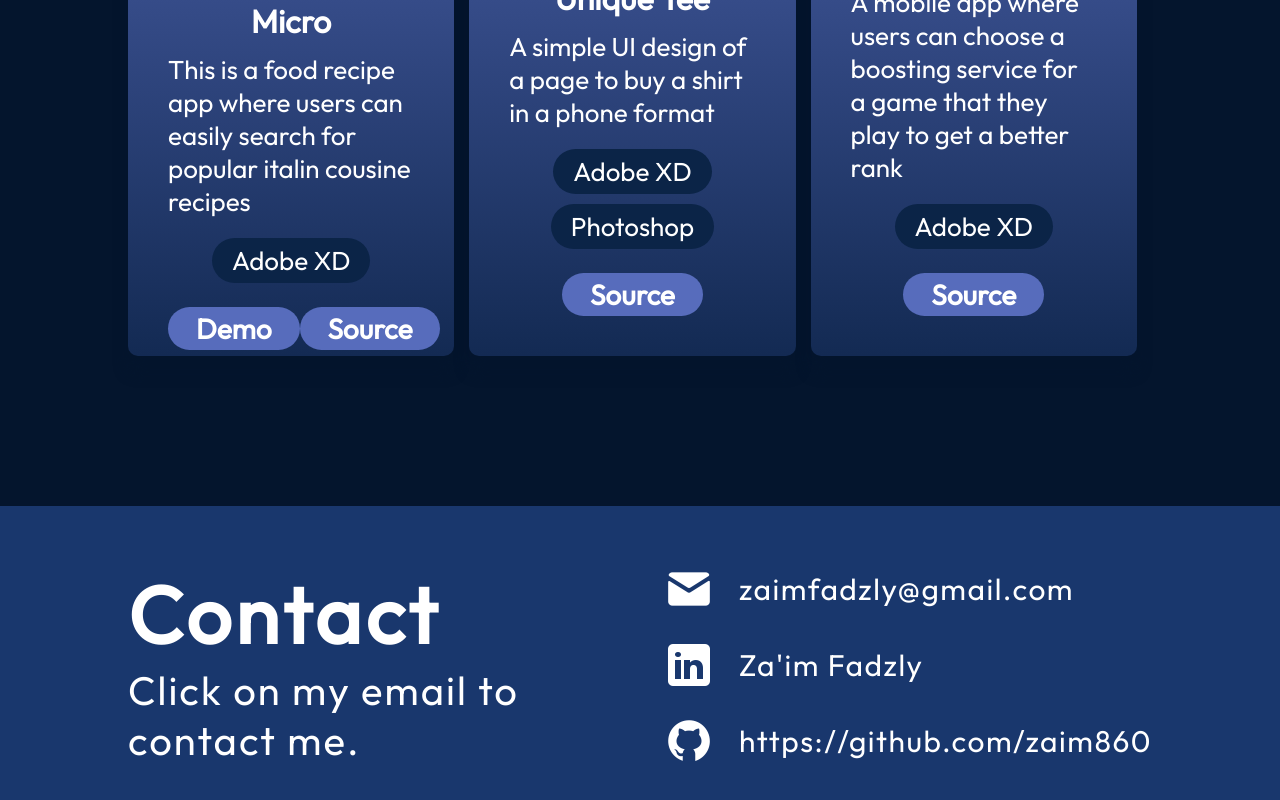
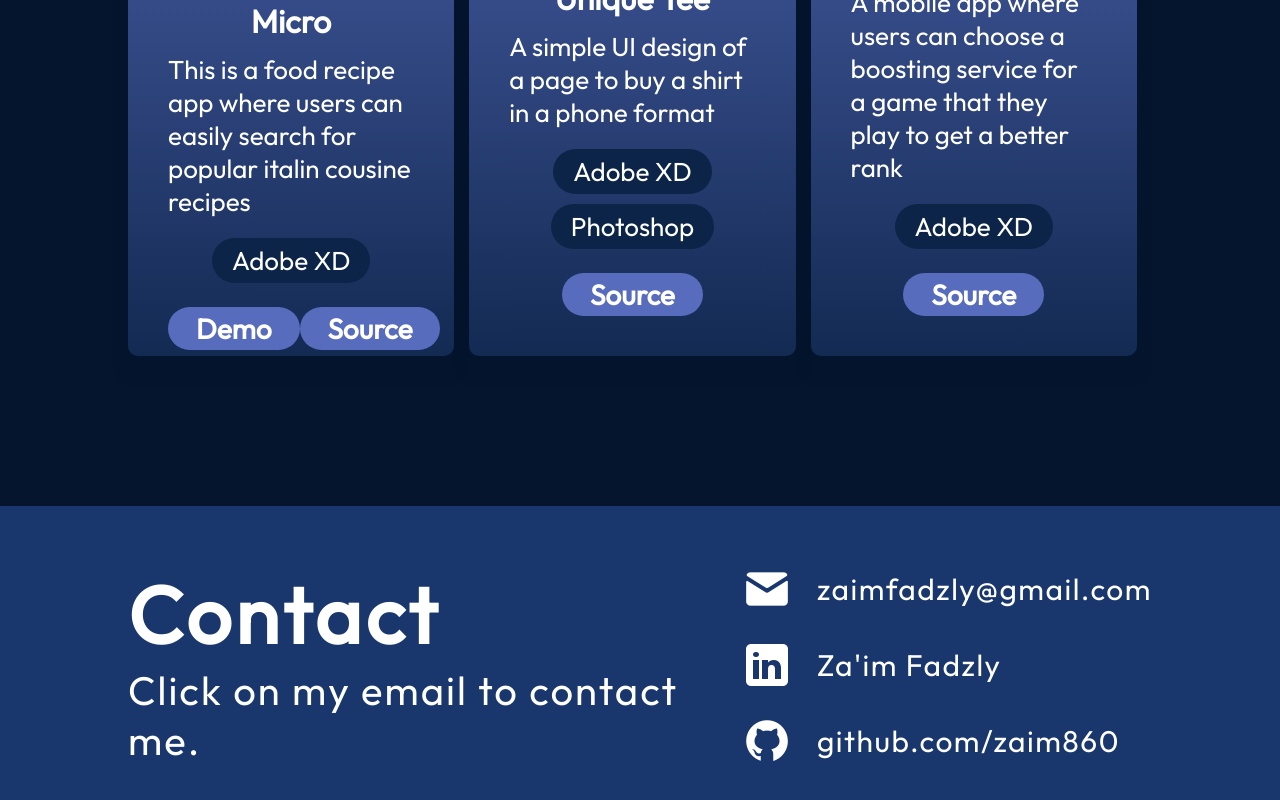
Before and after one commit to zaim860/ZaimPortfolio, a React (Vite) app: page / in a window 1280 px wide. Shown: the part 4693-5493 px from the top of the page. Built offline with nearby package versions, Linux system fonts and the light colour scheme.

Commit message:
css shit

```diff
--- a/src/components/Contact/Contact.jsx
+++ b/src/components/Contact/Contact.jsx
@@ -21,7 +21,7 @@ export const Contact = () => {
       </li>
       <li className={styles.link}>
         <img src={getImageUrl('contact/githubIcon.png')} alt="githubIcon" />
-        <a href='https://github.com/zaim860' target="_blank" rel="noopener noreferrer"><span>https://github.com/zaim860</span></a>
+        <a href='https://github.com/zaim860' target="_blank" rel="noopener noreferrer"><span>github.com/zaim860</span></a>
       </li>
 
 
```
Also changed, not shown: 1 other file (tests, documents, lock files or other folders).
